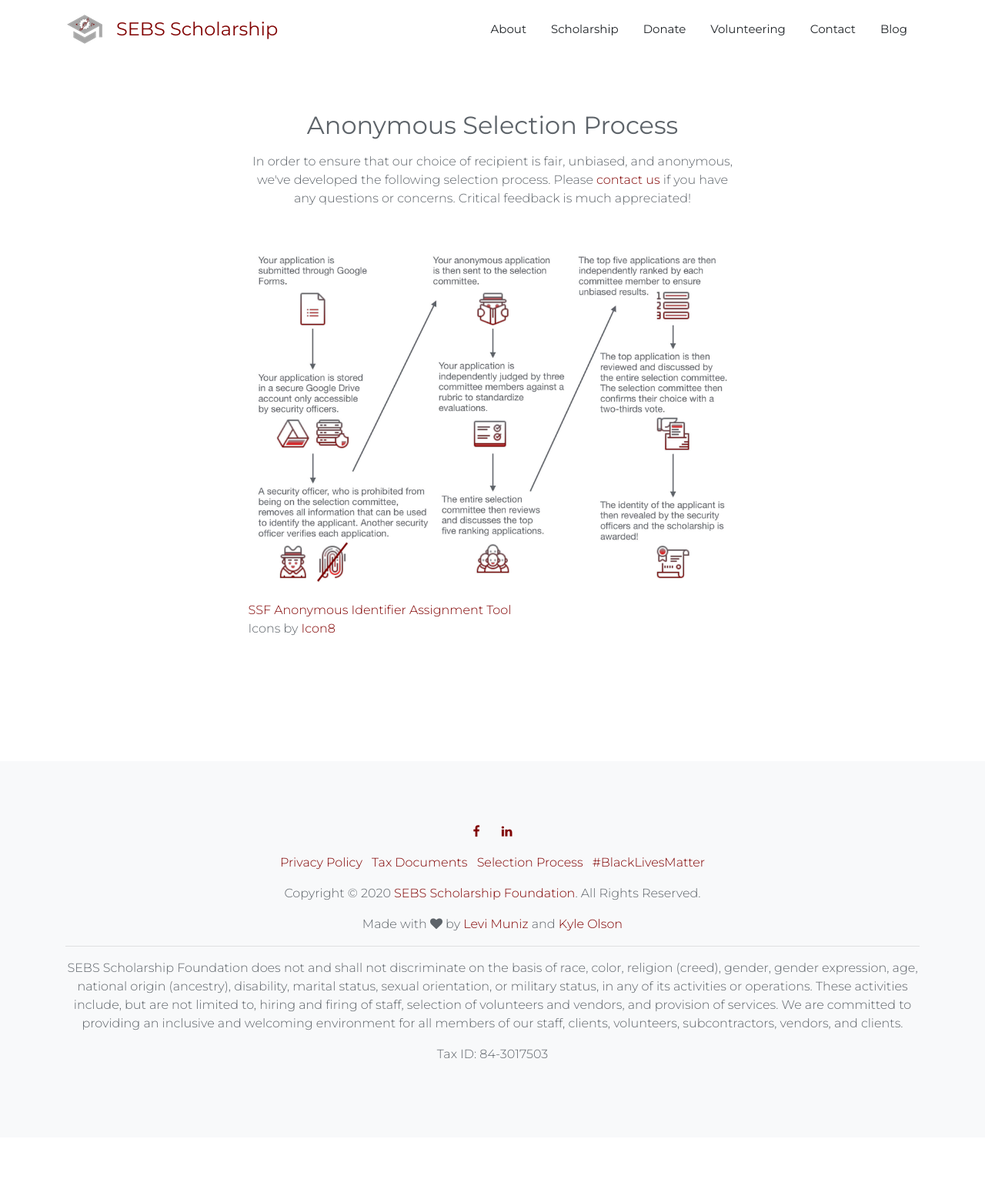
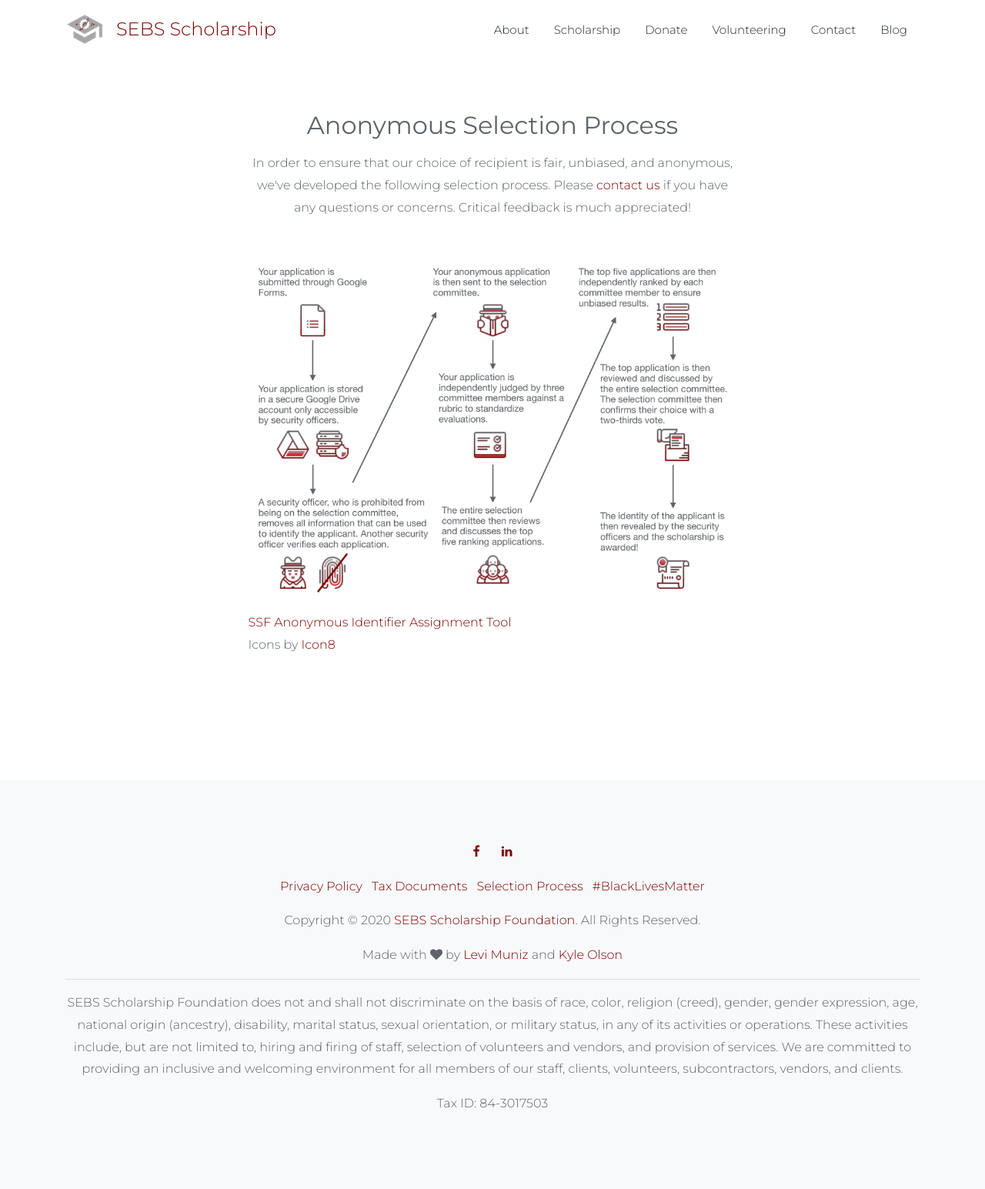
Before and after one commit to sebs-scholarship/Website, a Jekyll site: the page built from selection_process.html, in a window 1280 px wide. Shown: the whole page at 77% size. Built offline with Jekyll 4.4.1, drawn with Linux system fonts in a browser that asks for light colours; before the commit the page ends 1478 px from its top, so only the background shows below that.

Commit message:
Style Fix
CHANGED- Font size and line height to match prior version

```diff
--- a/assets/css/style.css
+++ b/assets/css/style.css
@@ -1498,6 +1498,8 @@ html {
 
 body {
 	font-family: "Montserrat", Arial, sans-serif;
+	font-weight: 300;
+	line-height: 1.8;
 }
 
 input,
```
Also changed, not shown: 1 other file.
